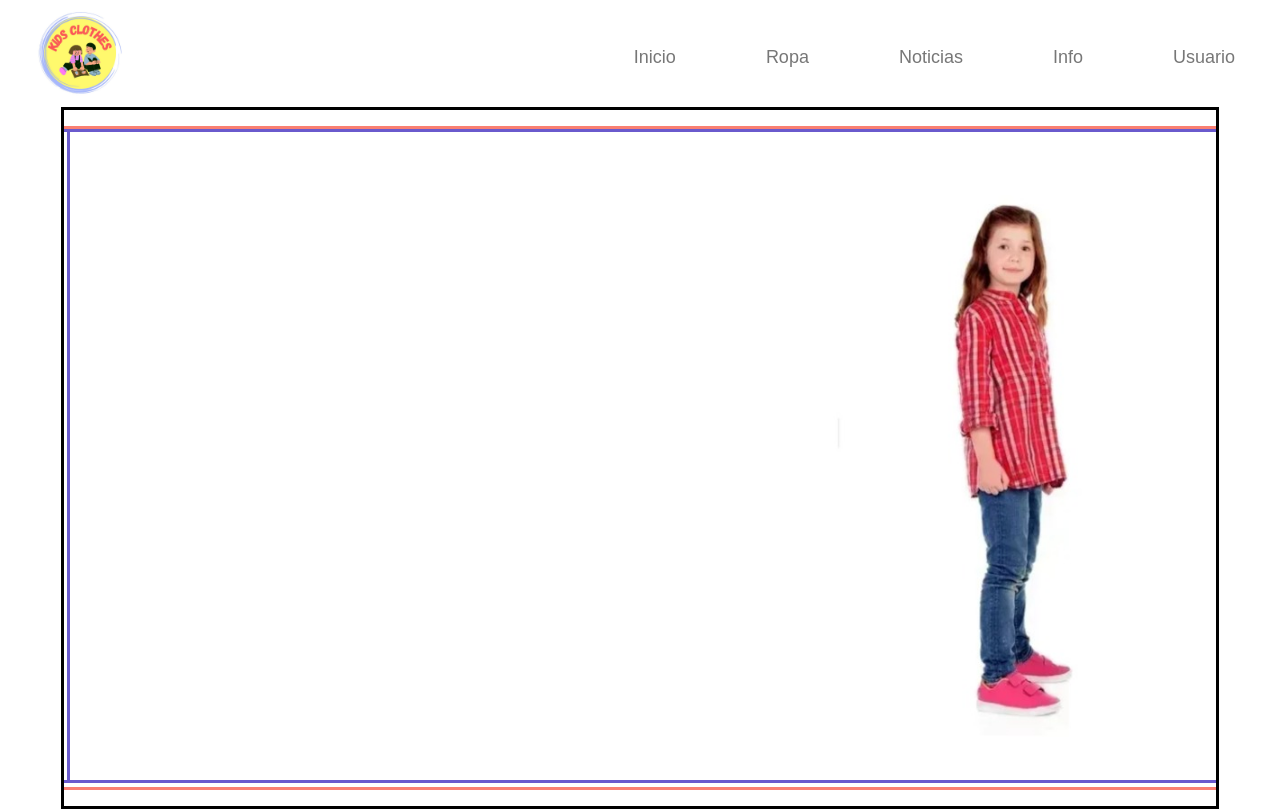
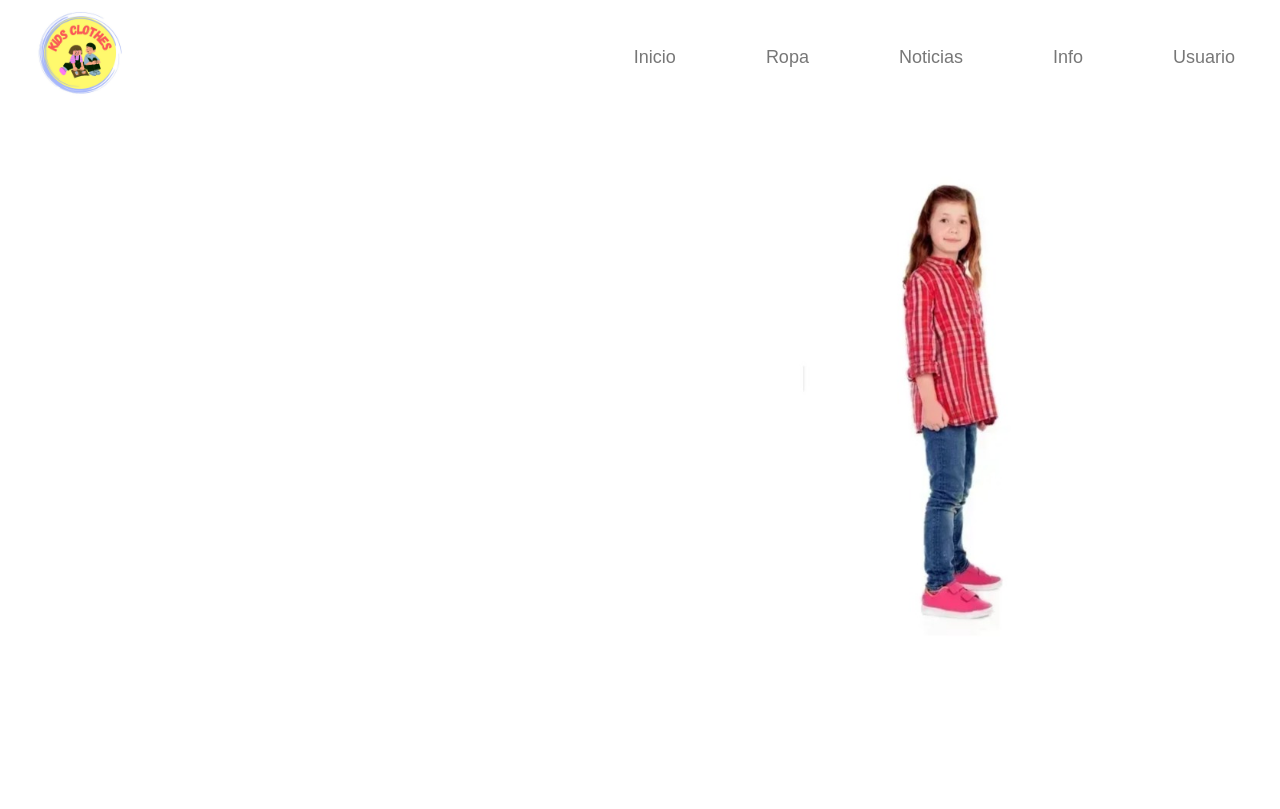
Before and after one commit to Cristiansb2003/kidClothes, a React (Vite) app: page / in a window 1280 px wide. Built offline with nearby package versions, Linux system fonts and the light colour scheme.

Commit message:
Carrucel con estilo

```diff
--- a/src/carrucel/Carrucel.jsx
+++ b/src/carrucel/Carrucel.jsx
@@ -4,7 +4,8 @@ import img3 from "./../assets/img/3.jpeg";
 import st from "./carrucel.module.css";
 function Carrucel() {
   return (
-    <div className={st.contenedor}>
+    <div className={st.contenedor_p}>
+        <div className={st.contenedor}>
       <div className={st.slider}>
         <ul>
           <li>
@@ -19,6 +20,7 @@ function Carrucel() {
         </ul>
       </div>
     </div>
+    </div>
   );
 }
 
--- a/src/carrucel/carrucel.module.css
+++ b/src/carrucel/carrucel.module.css
@@ -1,17 +1,20 @@
+.contenedor_p{
+    width: 100%;
+    display: flex;
+    justify-content: center;
+}
 .contenedor{
-    width: 100%;
+    width: 85%;
 }
 .slider {
   width: 90%;
   margin: auto;
   overflow: hidden;
-  border: solid black;
 }
 .slider ul {
   display: flex;
   padding: 0;
   width: 300%;
-  border: salmon solid;
   animation: cambio 20s infinite  alternate;
 }
 
@@ -23,7 +26,7 @@
 }
 .slider img{
     width: 100%;
-    border: solid slateblue;
+    object-fit: scale-down;
 }
 
 @keyframes cambio {
```
